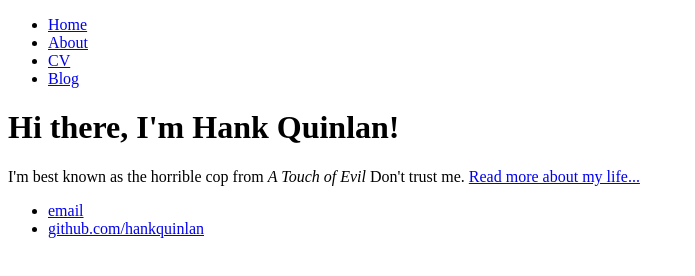
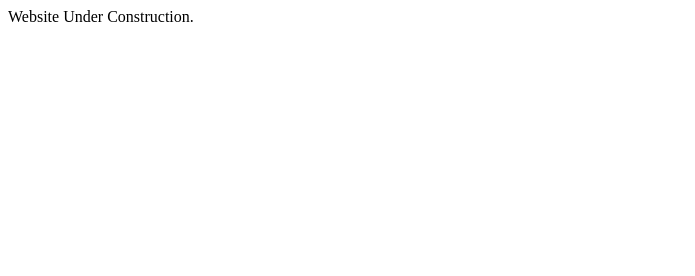
Before and after one commit to SudzSharma/Blog, a plain HTML site: page index.html in a window 1280 px wide. Shown: the whole page, without its empty margins (0-695 px from the left). Drawn offline with Linux system fonts and the light colour scheme.

Commit message:
Update index.html

```diff
--- a/index.html
+++ b/index.html
@@ -1,28 +1,10 @@
 <!DOCTYPE html>
 <html>
 	<head>
-		<title>Hank Quinlan, Horrible Cop</title>
+		<title>Sudarshan Sharma</title>
 	</head>
 	<body>
-		<nav>
-    		<ul>
-        		<li><a href="/">Home</a></li>
-	        	<li><a href="/about">About</a></li>
-        		<li><a href="/cv">CV</a></li>
-        		<li><a href="/blog">Blog</a></li>
-    		</ul>
-		</nav>
-		<div class="container">
-    		<div class="blurb">
-        		<h1>Hi there, I'm Hank Quinlan!</h1>
-				<p>I'm best known as the horrible cop from <em>A Touch of Evil</em> Don't trust me. <a href="/about">Read more about my life...</a></p>
-    		</div><!-- /.blurb -->
-		</div><!-- /.container -->
-		<footer>
-    		<ul>
-        		<li><a href="mailto:hankquinlanhub@gmail.com">email</a></li>
-        		<li><a href="https://github.com/hankquinlan">github.com/hankquinlan</a></li>
-			</ul>
-		</footer>
+		Website Under Construction.
+
 	</body>
 </html>
```
